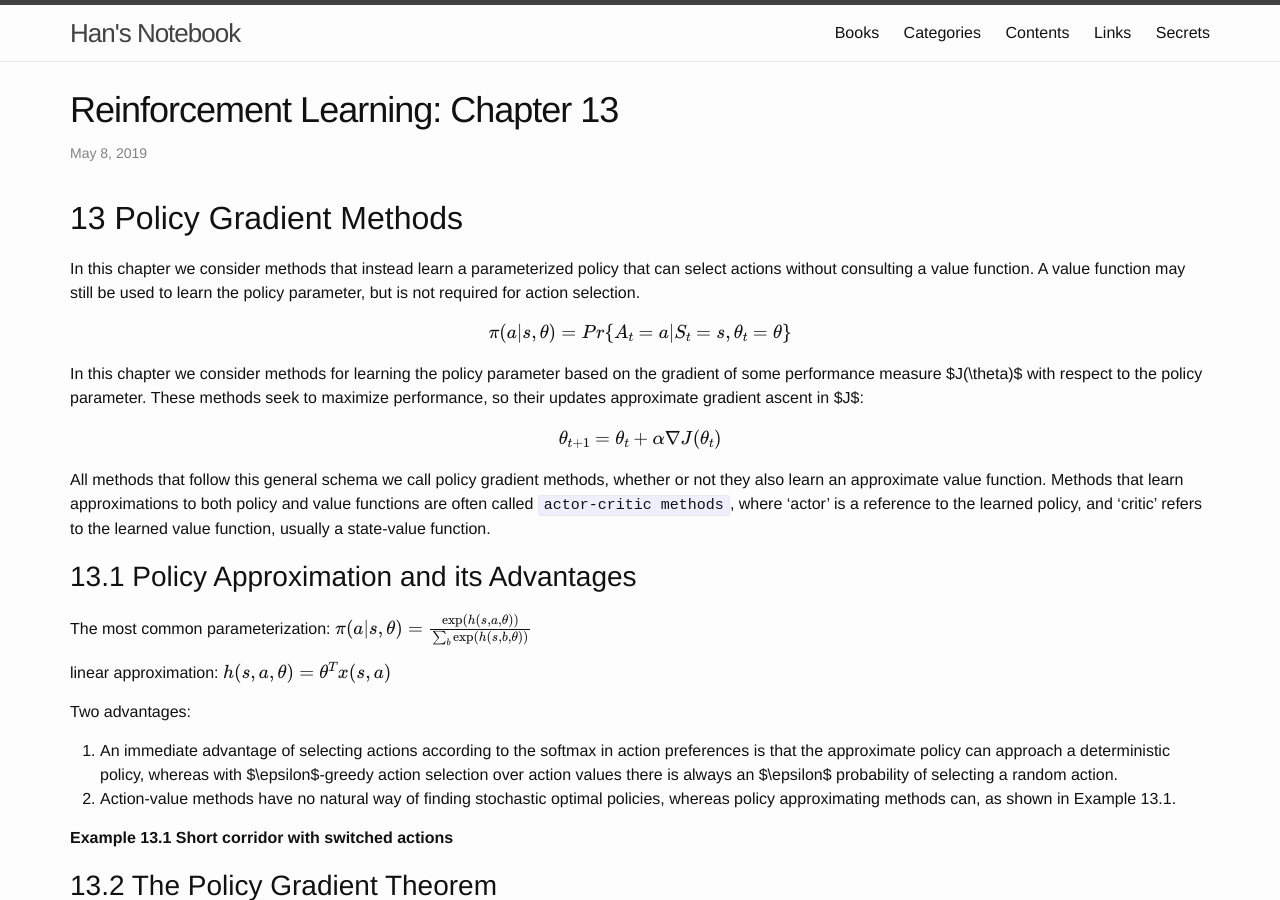
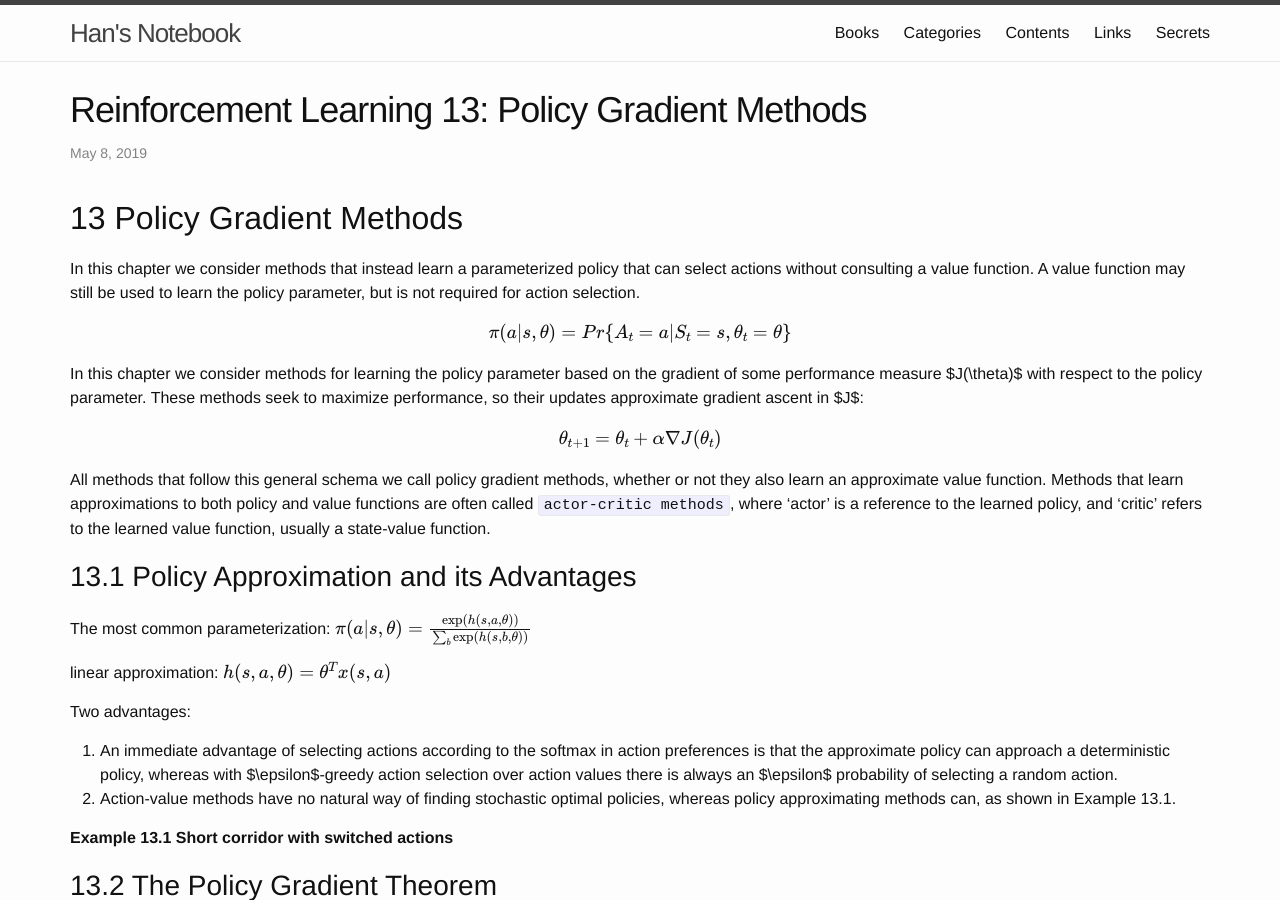
Before and after one commit to FiveEyes/FiveEyes.github.io, a Jekyll site: the page built from _posts/reinforcementlearningbook/2019-05-08-Sutton-Book-13.md, in a window 1280 px wide and 900 px high. Built offline with Jekyll 4.4.1, drawn with Linux system fonts in a browser that asks for light colours; formulas are drawn with MathJax 3.

Commit message:
Update 2019-05-08-Sutton-Book-13.md

```diff
--- a/_posts/reinforcementlearningbook/2019-05-08-Sutton-Book-13.md
+++ b/_posts/reinforcementlearningbook/2019-05-08-Sutton-Book-13.md
@@ -1,6 +1,6 @@
 ---
 layout: post
-title: "Reinforcement Learning: Chapter 13"
+title: "Reinforcement Learning 13: Policy Gradient Methods"
 date: 2019-05-08 22:12:00
 categories: Learning
 ---
```
